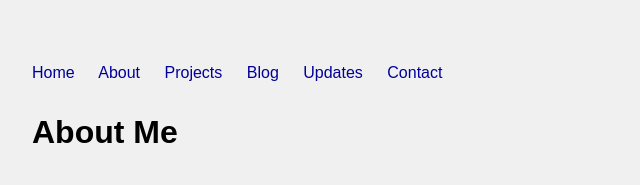
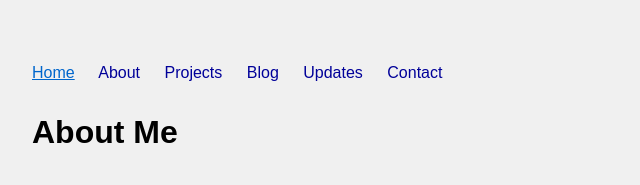
Before and after one commit to amartyadav/personal_blog, a website: page about.html in a window 1280 px wide. In both pictures the pointer is over the link "Home". Shown: the top 185 px of the page, 208-848 px from the left. Drawn offline with Linux system fonts and the light colour scheme.

Commit message:
feat: Standardize link hover and comment out visited styles

```diff
--- a/about.html
+++ b/about.html
@@ -22,9 +22,14 @@
             text-decoration: none;
         }
 
-        a:visited {
+        a:hover {
+                    color: #0066cc;
+                    text-decoration: underline;
+                }
+
+        /*a:visited {
             color: #990000;
-        }
+        }*/
 
         .nav-links {
             margin: 20px 0;
```
Also changed, not shown: blogs.html (+6 -2 lines), contact.html (+6 -3 lines), index.html (+6 -2 lines).
